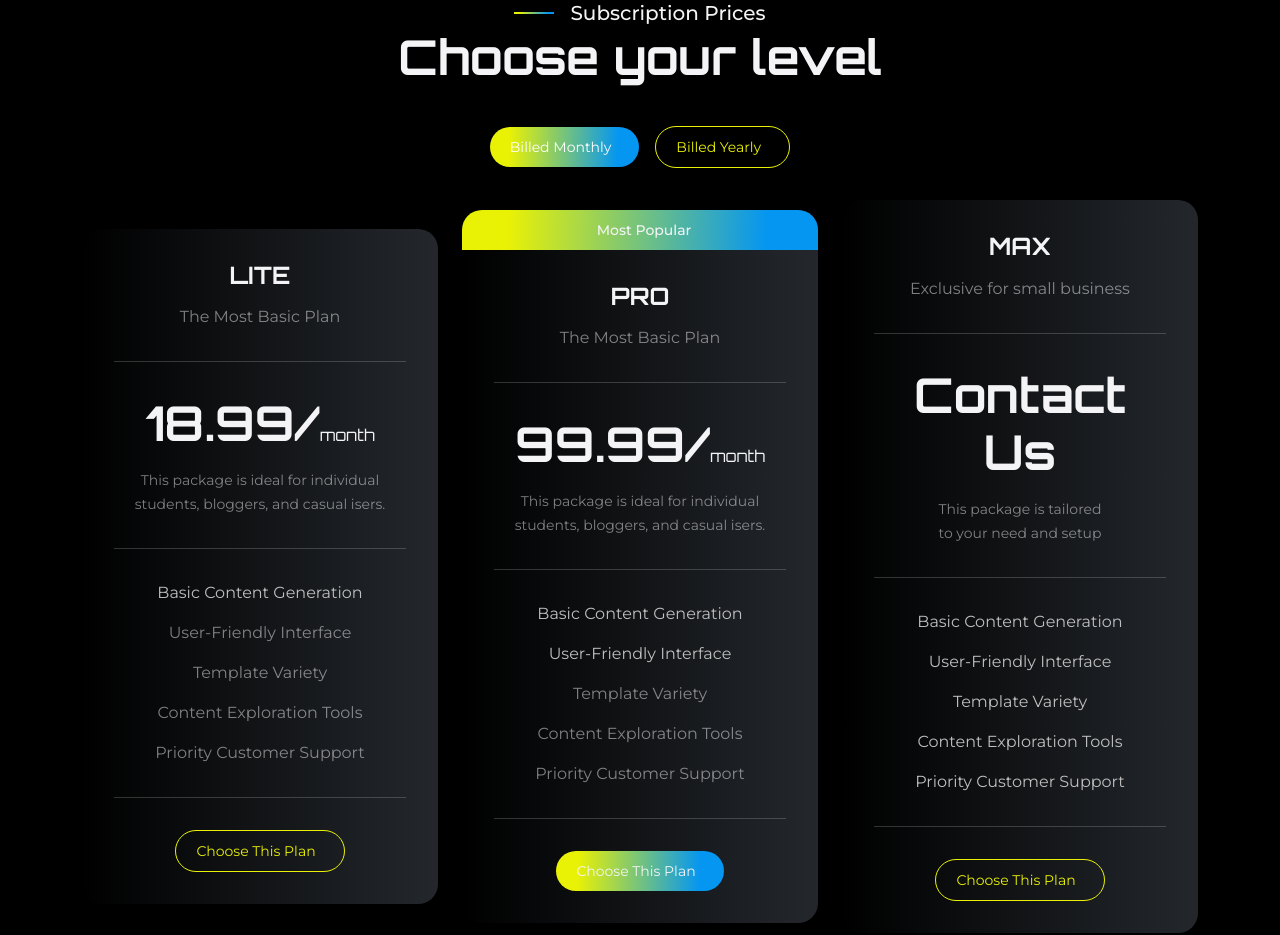
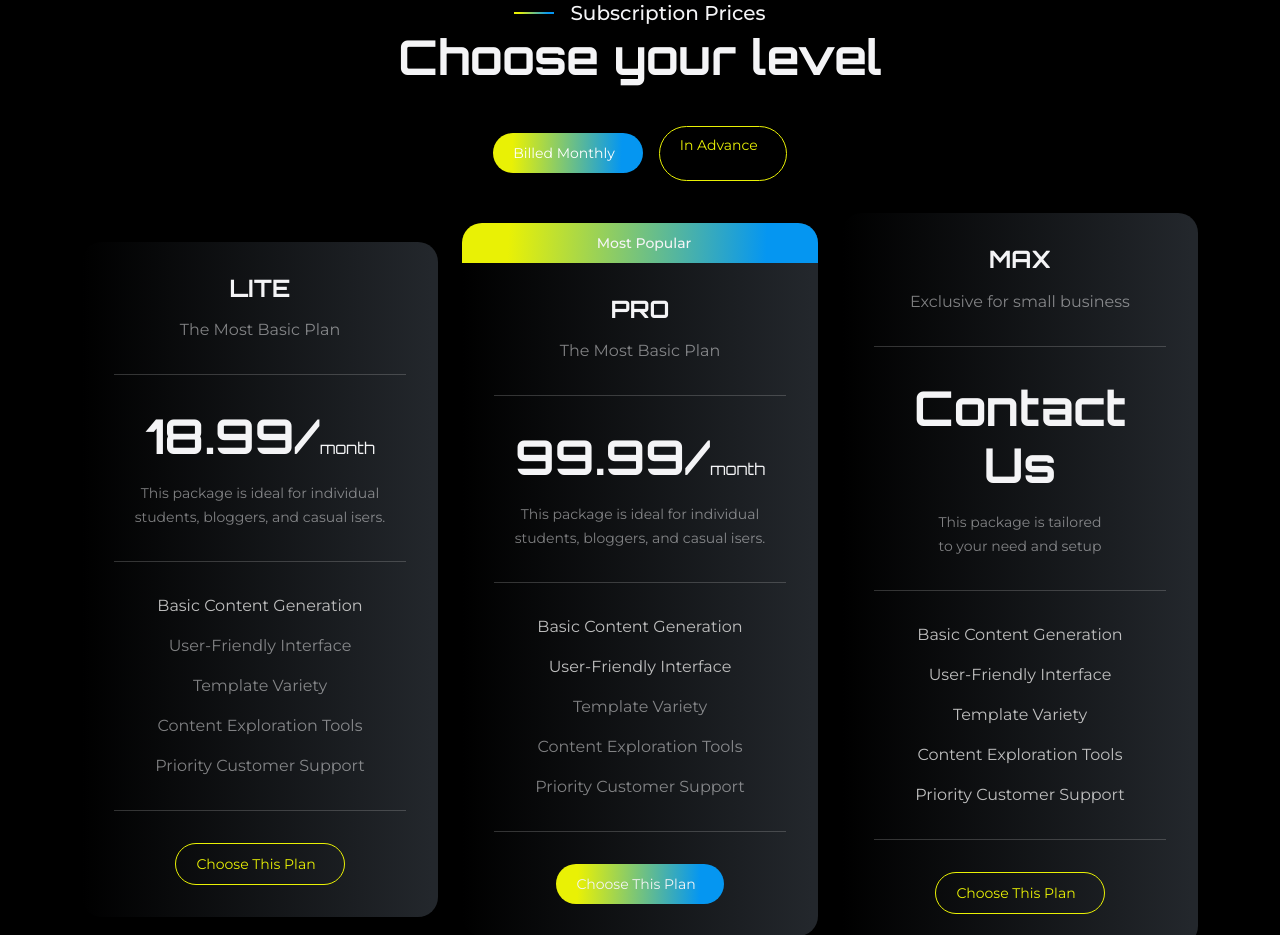
Before and after one commit to Enigma-Incorporated-Ltd/N0DE-Website, a React (Vite) app: page / in a window 1280 px wide. Shown: the part 4100-5035 px from the top of the page. Built offline with nearby package versions, Linux system fonts and the light colour scheme; some icons are missing.

Commit message:
Change 'Billed Yearly' to 'In Advance' in PricingAreaHomeOne
cgen-9bb677d159284142a858c8d682263b2e

```diff
--- a/src/components/homes/home/PricingAreaHomeOne.tsx
+++ b/src/components/homes/home/PricingAreaHomeOne.tsx
@@ -40,7 +40,9 @@ const PricingAreaHomeOne = () => {
                     type="button"
                     className="btn btn-outline-danger fs-14 rounded-pill"
                   >
-                    <span className="d-inline-block">Billed Yearly</span>
+                    <span className="d-inline-block">
+                      <p>In Advance</p>
+                    </span>
                     <span className="d-inline-block">
                       <i className="bi bi-arrow-right"></i>
                     </span>
```
